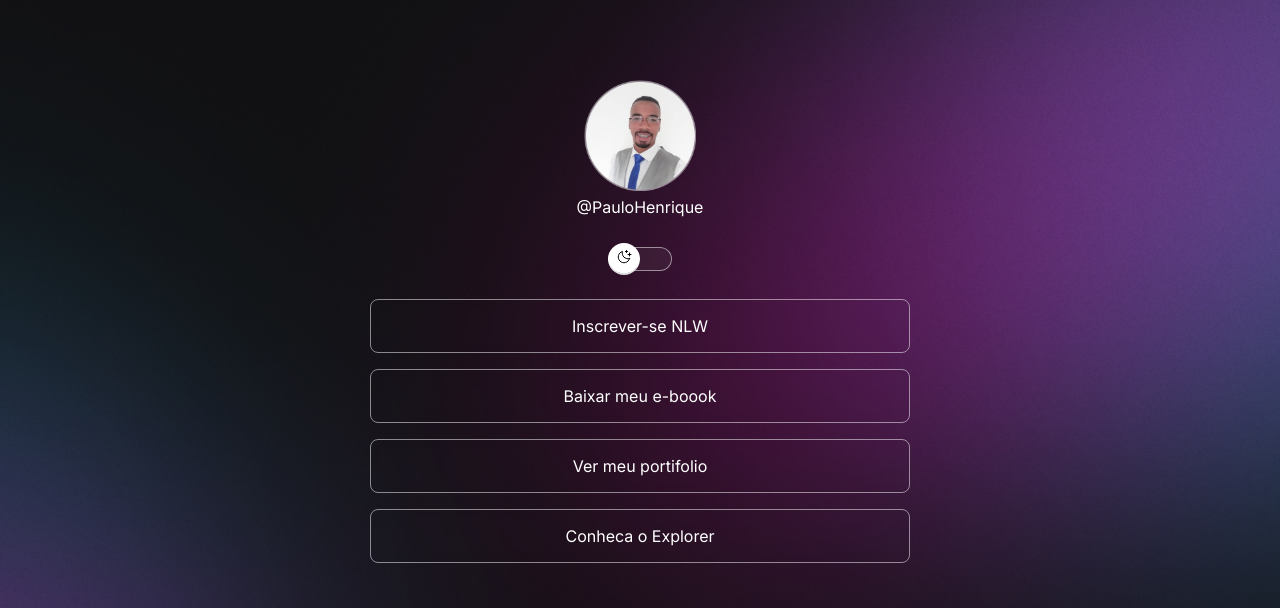
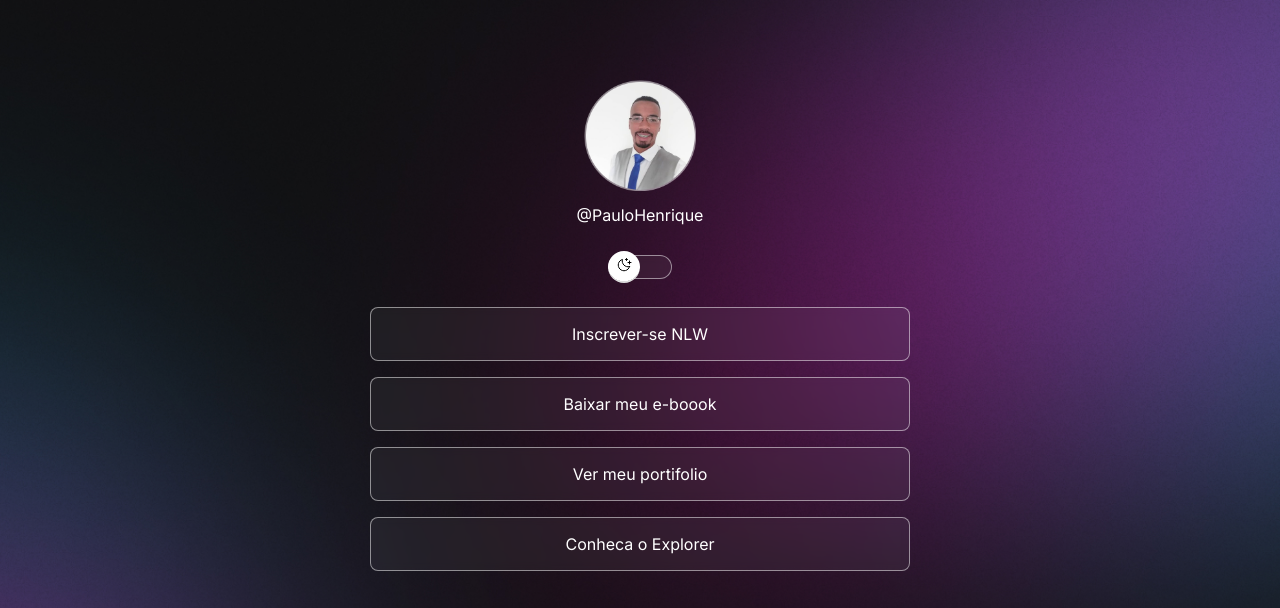
Before and after one commit to PauloHOSoares/Devlinks, a plain HTML site: page index.html in a window 1280 px wide. Shown: the top 608 px of the page. Drawn offline with nearby package versions, Linux system fonts and the light colour scheme.

Commit message:
correcao de valores style.css

```diff
--- a/style.css
+++ b/style.css
@@ -60,6 +60,7 @@ body * {
 #profile p {
   font-weight: 500;
   line-height: 24px;
+  margin-top: 8px;
 }
 
 #switch{
@@ -88,7 +89,7 @@ body * {
 }
 
 .light #switch button{
-  animation: slide-in 0.4s forwards;
+  animation: slide-in 0.2s forwards;
 }
 
 #switch button:hover{
@@ -123,7 +124,7 @@ ul li a {
   align-items: center;
   justify-content: center;
   padding: 16px 24px;
-  background: vaar(--surface-color);
+  background: var(--surface-color);
   border: 1px solid var(--stroke-color);
   border-radius: 8px;
   backdrop-filter: blur(4px);
```
